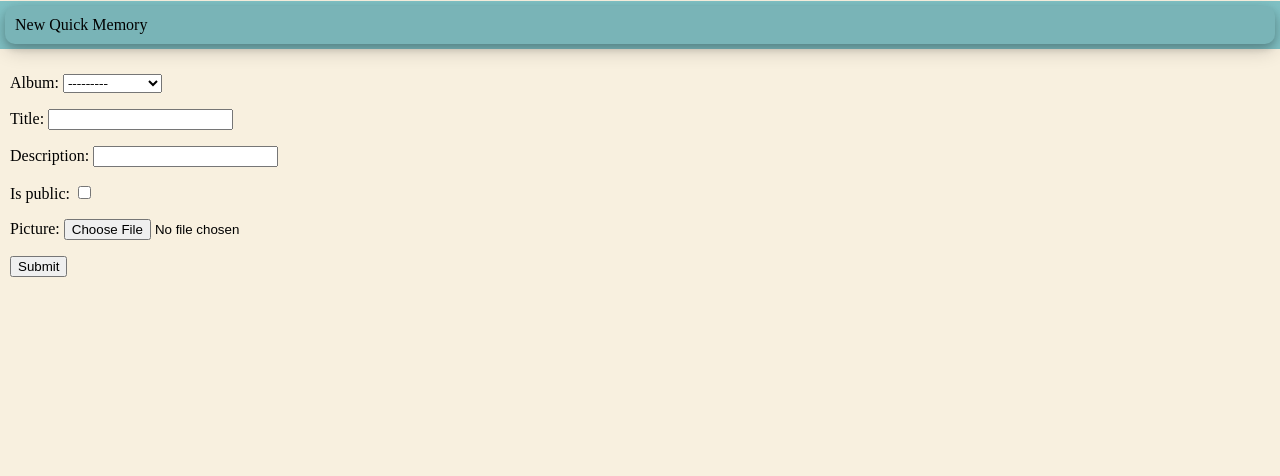
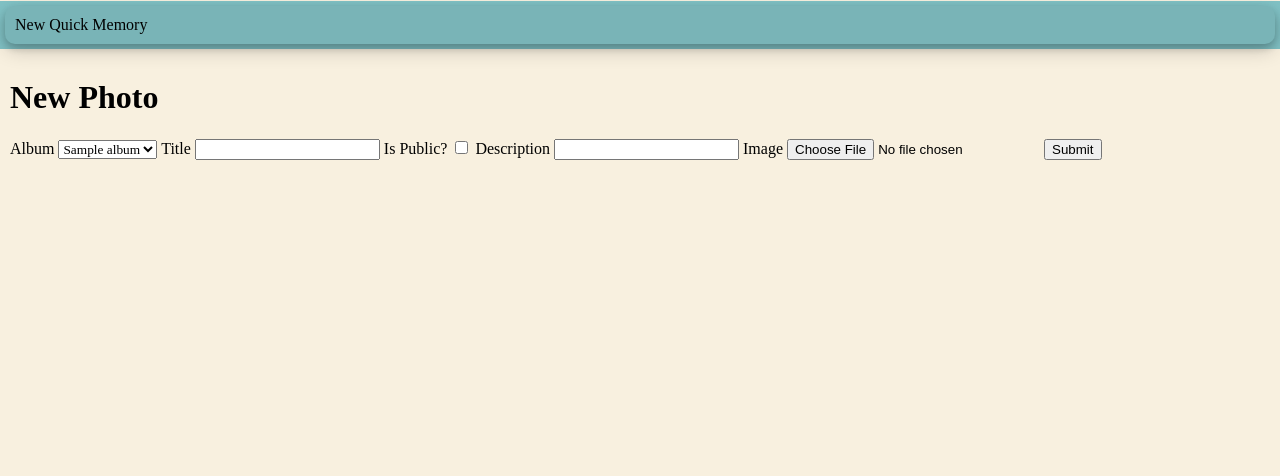
Before and after one commit to aggarabedian/remember_when, a Django app: page /photo/new/ in a window 1280 px wide. Shown: the part 154-630 px from the top of the page. Run offline with Django 3.2, Linux system fonts and the light colour scheme; a user stored in the database is signed in; tables that the repository leaves empty hold one stand-in row (values such as "Sample post"); some web fonts are replaced.

Commit message:
Fixes photo upload

```diff
--- a/main_app/static/styles/main.css
+++ b/main_app/static/styles/main.css
@@ -283,6 +283,7 @@ a {
   border-radius: 7px;
   color: #030303;
   backdrop-filter: blur(10px);
+  box-shadow: 0 4px 8px 0 rgba(0, 0, 0, 0.2), 0 6px 20px 0 rgba(0, 0, 0, 0.19);
 }
 
 .hero_indent {
@@ -606,6 +607,29 @@ a {
 }
 
 
+/* == Custom Form == */
+
+.form_body {
+
+}
+
+.form_header_container {
+
+}
+
+.form_header_title {
+
+}
+
+.form_container {
+
+}
+
+.form_form {
+
+}
+
+
 /* == Media Queries == */
 
 @media (min-width: 650px) {
--- a/main_app/templates/photo_create.html
+++ b/main_app/templates/photo_create.html
@@ -4,13 +4,40 @@
 
 {% block content %}
 
-<form enctype="multipart/form-data" method="POST">
-  {% csrf_token %}
-  {{form.as_p}}
+<div class="form_body">
+  <div class="form_header_container">
+    <div class="form_header_title">
+      <h1>New Photo</h1>
+    </div>
+  </div>
+  <div class="form_container">
+    <form enctype="multipart/form-data" action="{% url 'photo_create' %}" method="POST">
+      {% csrf_token %}
+      <label for="photo_albums">Album</label>
+          <select name="album" id="photo_albums">
+          {% for album in user.albums.all %}
+            <option value="{{album.pk}}">{{album.title}}</option>
+          {% empty %}
+            <option>no albums available</option>
+          {% endfor %}
+          </select>
+          <label for="photo_title">Title</label>
+          <input type="text" name="title" id="photo_title">
+          <label for="photo_is_public">Is Public?</label>
+          <input type="checkbox" name="is_public" id="photo_is_public">
+          <label for="photo_description">Description</label>
+          <input type="text" name="description" id="photo_description">
+          <label for="photo_image">Image</label>
+          <input type="file" name="picture" id="photo_image">
+      <input type="submit" value="Submit">
+    </form>
+  </div>
 
-  <input type="submit" value="Submit">
 
-</form>
+
+
+</div>
+
 
 
 {% endblock content %}
--- a/main_app/views.py
+++ b/main_app/views.py
@@ -34,6 +34,7 @@ class PublicList(TemplateView):
     context["memories"] = Memory.objects.filter(is_public = True)
     return context
 
+
 @method_decorator(login_required, name='dispatch')
 class MemoryDetail(TemplateView):
   model = Memory
@@ -43,6 +44,7 @@ class MemoryDetail(TemplateView):
     context = super().get_context_data(**kwargs)
     context["memory"] = Memory.objects.get(pk=kwargs["pk"])
     return context
+
 
 @method_decorator(login_required, name='dispatch')
 class JournalCreate(CreateView):
@@ -55,13 +57,8 @@ class JournalCreate(CreateView):
     form.instance.user = self.request.user
     return super().form_valid(form)
 
-  # Add redirect to users journals
-  # def get_success_url(self):
-  #   return reverse("")
-
 
 class RegisterView(View):
-
   def get(self, request):
     form = UserCreationForm()
     context = {"form": form}
@@ -78,19 +75,6 @@ class RegisterView(View):
       return render(request, "registration/register.html", context)
 
 
-# @method_decorator(login_required, name='dispatch')
-# class MemoryCreate(CreateView):
-#   model = Memory
-#   fields = ['title', 'content', 'is_public', 'photo', 'journal']
-#   template_name = "memory_create.html"
-
-#   def form_valid(self, form):
-#     form.instance.user = self.request.user
-#     return super().form_valid(form)
-
-#   def get_success_url(self):
-#     return reverse("memory_detail", kwargs={'pk': self.object.pk})
-
 @method_decorator(login_required, name='dispatch')
 class MemoryCreate(View):
   def get(self, request):
@@ -105,14 +89,9 @@ class MemoryCreate(View):
       is_public = True
     else:
       is_public = False
-
-    # photo = request.FILES['photo']
-
-
     journal = Journal.objects.get(pk=request.POST.get('journal'))
     new_memory = Memory.objects.create(title=title, content=content, is_public=is_public, journal=journal)
     return redirect('memory_detail', pk=new_memory.id)
-
 
 
 @method_decorator(login_required, name='dispatch')
@@ -124,10 +103,6 @@ class MemoryUpdate(UserPassesTestMixin, UpdateView):
   def test_func(self):
     memory = get_object_or_404(Memory, pk = self.kwargs["pk"])
     return self.request.user == memory.journal.user
-
-  # def form_valid(self, form):
-  #   form.instance.user = self.request.user
-  #   return super().form_valid(form)
 
   def get_success_url(self):
     return reverse("memory_detail", kwargs={'pk': self.object.pk})
@@ -152,7 +127,6 @@ class JournalDetail(UserPassesTestMixin, TemplateView):
 class MemoryDelete(UserPassesTestMixin, DeleteView):
   model = Memory
   template_name = "memory_delete_confirmation.html"
-  # success_url = "/journals/"
 
   def test_func(self):
     memory = get_object_or_404(Memory, pk = self.kwargs["pk"])
@@ -194,13 +168,10 @@ class JournalUpdate(UserPassesTestMixin, UpdateView):
     journal = get_object_or_404(Journal, pk = self.kwargs["pk"])
     return self.request.user == journal.user
 
-  # def form_valid(self, form):
-  #   form.instance.user = self.request.user
-  #   return super().form_valid(form)
-
   def get_success_url(self):
     return reverse("journal_detail", kwargs={'pk': self.object.pk})
 
+@method_decorator(login_required, name='dispatch')
 class AlbumList(TemplateView):
   template_name = "album_list.html"
 
@@ -213,6 +184,7 @@ class AlbumList(TemplateView):
     else:
       return redirect('/')
 
+@method_decorator(login_required, name='dispatch')
 class PhotoDetail(TemplateView):
   model = Photo
   template_name = "photo_detail.html"
@@ -222,6 +194,7 @@ class PhotoDetail(TemplateView):
     context["photo"] = Photo.objects.get(pk=kwargs["pk"])
     return context
 
+@method_decorator(login_required, name='dispatch')
 class AlbumDetail(TemplateView):
   model = Album
   template_name = "album_detail.html"
@@ -231,7 +204,7 @@ class AlbumDetail(TemplateView):
     context["album"] = Album.objects.get(pk=kwargs["pk"])
     return context
 
-
+@method_decorator(login_required, name='dispatch')
 class AlbumCreate(CreateView):
   model = Album
   fields = ['title', 'description']
@@ -242,6 +215,7 @@ class AlbumCreate(CreateView):
     form.instance.user = self.request.user
     return super().form_valid(form)
 
+@method_decorator(login_required, name='dispatch')
 class AlbumUpdate(UserPassesTestMixin, UpdateView):
   model = Album
   fields = ['title', 'description']
@@ -254,6 +228,7 @@ class AlbumUpdate(UserPassesTestMixin, UpdateView):
   def get_success_url(self):
     return reverse("album_detail", kwargs={'pk': self.object.pk})
 
+@method_decorator(login_required, name='dispatch')
 class AlbumDelete(UserPassesTestMixin, DeleteView):
   model = Album
   template_name = "album_delete_confirmation.html"
@@ -263,14 +238,37 @@ class AlbumDelete(UserPassesTestMixin, DeleteView):
     album = get_object_or_404(Album, pk = self.kwargs["pk"])
     return self.request.user == album.user
 
-class PhotoCreate(CreateView):
-  model = Photo
-  fields = ['album', 'title', 'description', 'is_public', 'picture']
-  template_name = "photo_create.html"
+# @method_decorator(login_required, name='dispatch')
+# class PhotoCreate(CreateView):
+#   model = Photo
+#   fields = ['album', 'title', 'description', 'is_public', 'picture']
+#   template_name = "photo_create.html"
 
-  def get_success_url(self):
-    return reverse("photo_detail", kwargs={'pk': self.object.pk})
+#   def get_success_url(self):
+#     return reverse("photo_detail", kwargs={'pk': self.object.pk})
 
+@method_decorator(login_required, name='dispatch')
+class PhotoCreate(View):
+  def get(self, request):
+    context = {'albums': Album.objects.all()}
+    return render(request, 'photo_create.html', context)
+
+  def post(self, request):
+    picture = request.FILES.get('picture')
+    title = request.POST.get('title')
+    description = request.POST.get('description')
+    is_public = request.POST.get('is_public')
+    if is_public == 'on':
+      is_public = True
+    else:
+      is_public = False
+    album = Album.objects.get(pk=request.POST.get('album'))
+    new_photo = Photo.objects.create(picture=picture, title=title, description=description, is_public=is_public, album=album)
+    return redirect('photo_detail', pk=new_photo.id)
+
+
+
+@method_decorator(login_required, name='dispatch')
 class PhotoUpdate(UserPassesTestMixin, UpdateView):
   model = Photo
   fields = ['album', 'title', 'description', 'is_public', 'picture']
@@ -283,6 +281,7 @@ class PhotoUpdate(UserPassesTestMixin, UpdateView):
   def get_success_url(self):
     return reverse("photo_detail", kwargs={'pk': self.object.pk})
 
+@method_decorator(login_required, name='dispatch')
 class PhotoDelete(UserPassesTestMixin, DeleteView):
   model = Photo
   template_name = "photo_delete_confirmation.html"
```
Also changed, not shown: main_app/templates/base_old.html (deleted, +0 -51 lines), main_app/templates/photo_detail.html (+0 -11 lines).
